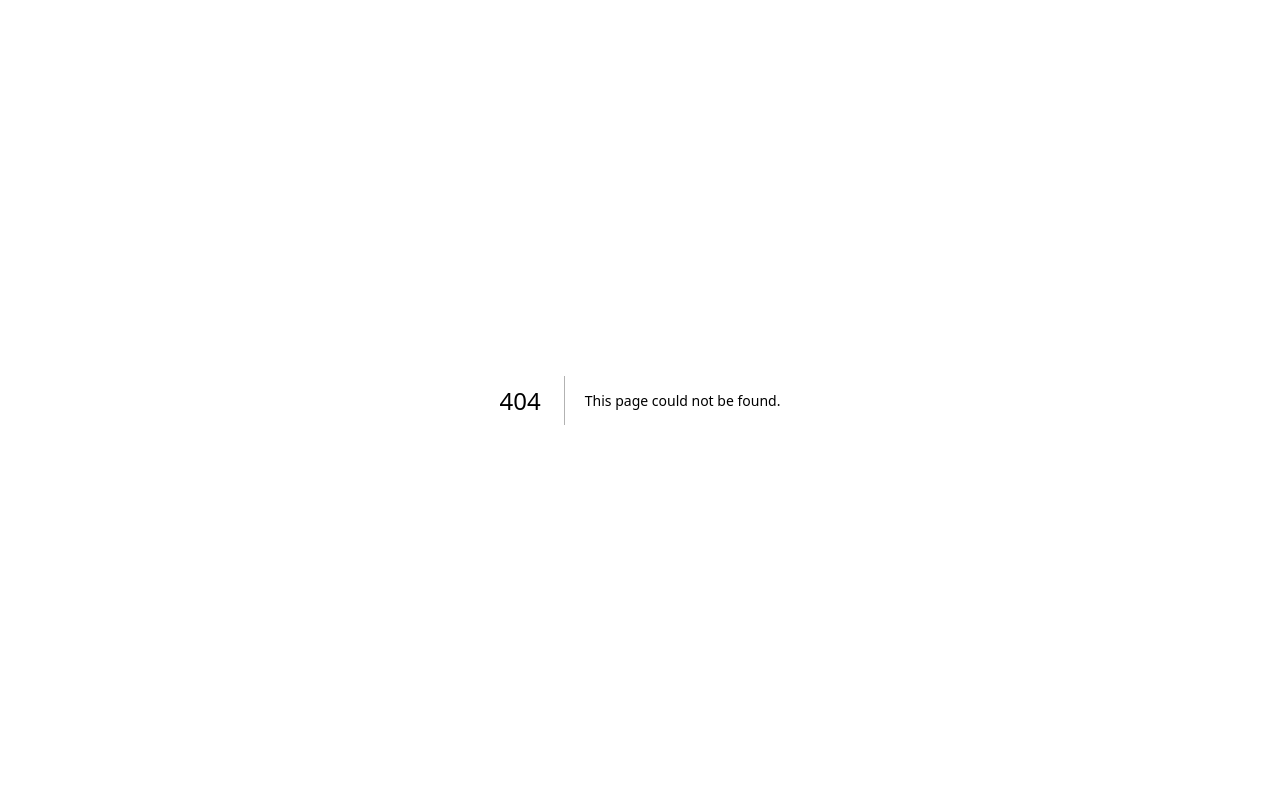
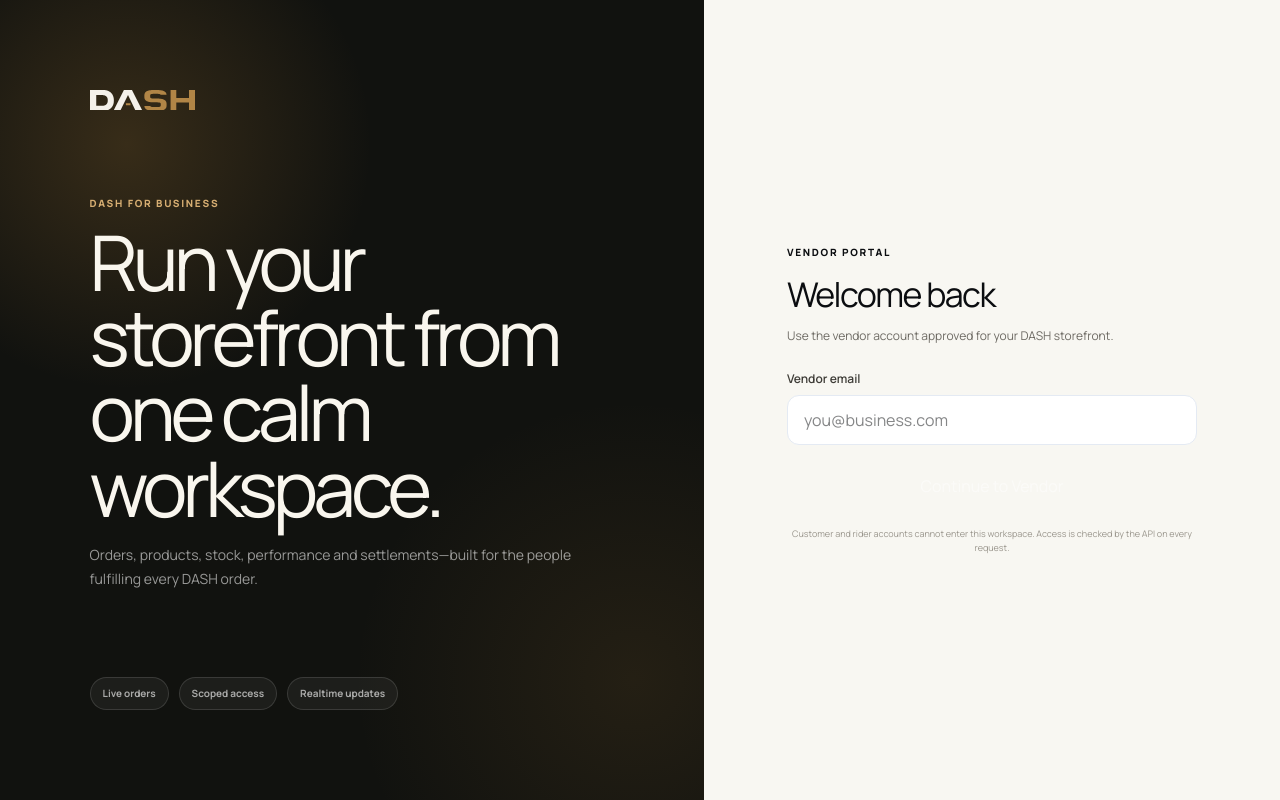
Before and after one commit to Dash-World-Limited/DASH-APP, a Next.js app in the folder apps/web/: page /vendor/signin in a window 1280 px wide. Before the commit this address had no page. Built offline with nearby package versions, Linux system fonts and the light colour scheme; no server answers.

Commit message:
feat(vendor): add branded vendor sign-in route

```diff
--- /dev/null
+++ b/apps/web/src/app/vendor/signin/page.tsx
@@ -0,0 +1,187 @@
+'use client';
+
+import { useRouter } from 'next/navigation';
+import { useState, type FormEvent } from 'react';
+
+import { DashWordmark as BrandWordmark } from '@/components/brand/DashWordmark';
+import { ApiRequestError } from '@/lib/api';
+import { requestOtp, verifyOtp } from '@/lib/session';
+import styles from '../vendor.module.css';
+
+function DashWordmark() {
+  return (
+    <span className={styles.wordmark}>
+      <BrandWordmark />
+    </span>
+  );
+}
+
+export default function VendorSignInPage() {
+  const router = useRouter();
+  const [email, setEmail] = useState('');
+  const [code, setCode] = useState('');
+  const [stage, setStage] = useState<'email' | 'code'>('email');
+  const [busy, setBusy] = useState(false);
+  const [error, setError] = useState<string | null>(null);
+  const [devCode, setDevCode] = useState<string | null>(null);
+
+  async function sendCode(event: FormEvent<HTMLFormElement>) {
+    event.preventDefault();
+    setBusy(true);
+    setError(null);
+
+    try {
+      const result = await requestOtp({ email: email.trim().toLowerCase() });
+      setDevCode(result.devCode ?? null);
+      setStage('code');
+    } catch (caught) {
+      setError(
+        caught instanceof ApiRequestError
+          ? caught.message
+          : 'We could not send your sign-in code. Please try again.',
+      );
+    } finally {
+      setBusy(false);
+    }
+  }
+
+  async function confirmCode(event: FormEvent<HTMLFormElement>) {
+    event.preventDefault();
+    setBusy(true);
+    setError(null);
+
+    try {
+      await verifyOtp({ email: email.trim().toLowerCase() }, code);
+      router.replace('/vendor');
+      router.refresh();
+    } catch (caught) {
+      setError(
+        caught instanceof ApiRequestError
+          ? caught.message
+          : 'We could not verify that code. Please try again.',
+      );
+    } finally {
+      setBusy(false);
+    }
+  }
+
+  return (
+    <main className={styles.signInScreen}>
+      <section className={styles.signInBrand}>
+        <DashWordmark />
+
+        <div>
+          <p className={styles.kickerLight}>DASH for business</p>
+          <h1>Run your storefront from one calm workspace.</h1>
+          <p>
+            Orders, products, stock, performance and settlements—built for the people
+            fulfilling every DASH order.
+          </p>
+        </div>
+
+        <div className={styles.signInProof}>
+          <span>Live orders</span>
+          <span>Scoped access</span>
+          <span>Realtime updates</span>
+        </div>
+      </section>
+
+      <section className={styles.signInPanel}>
+        <div className={styles.signInCard}>
+          <p className={styles.eyebrow}>Vendor portal</p>
+          <h2>Welcome back</h2>
+          <p>Use the vendor account approved for your DASH storefront.</p>
+
+          {error ? (
+            <div
+              role="alert"
+              className="mb-4 rounded-xl border border-red-200 bg-red-50 px-4 py-3 text-sm font-medium text-red-700"
+            >
+              {error}
+            </div>
+          ) : null}
+
+          {stage === 'email' ? (
+            <form className="space-y-4" onSubmit={sendCode}>
+              <label className="block">
+                <span className="mb-2 block text-xs font-semibold text-[#3d3b36]">Vendor email</span>
+                <input
+                  type="email"
+                  inputMode="email"
+                  autoComplete="email"
+                  required
+                  value={email}
+                  onChange={(event) => setEmail(event.target.value)}
+                  placeholder="you@business.com"
+                  className="min-h-[50px] w-full rounded-xl border border-[#d8cfbf] bg-white px-4 text-sm text-[#0b0d10] outline-none transition focus:border-[#946a2b] focus:ring-4 focus:ring-[#f3e8d6]"
+                />
+              </label>
+
+              <button
+                className={styles.primaryButton}
+                type="submit"
+                disabled={busy || !email.trim()}
+              >
+                {busy ? 'Sending code…' : 'Continue to Vendor'}
+              </button>
+            </form>
+          ) : (
+            <form className="space-y-4" onSubmit={confirmCode}>
+              <label className="block">
+                <span className="mb-2 block text-xs font-semibold text-[#3d3b36]">6-digit code</span>
+                <input
+                  inputMode="numeric"
+                  autoComplete="one-time-code"
+                  pattern="\d{6}"
+                  maxLength={6}
+                  required
+                  autoFocus
+                  value={code}
+                  onChange={(event) => setCode(event.target.value.replace(/\D/g, '').slice(0, 6))}
+                  placeholder="000000"
+                  className="min-h-[50px] w-full rounded-xl border border-[#d8cfbf] bg-white px-4 text-center text-xl font-semibold tracking-[0.3em] text-[#0b0d10] outline-none transition focus:border-[#946a2b] focus:ring-4 focus:ring-[#f3e8d6]"
+                />
+              </label>
+
+              {devCode ? (
+                <button
+                  type="button"
+                  onClick={() => setCode(devCode)}
+                  className="w-full rounded-xl border border-[#d8cfbf] bg-[#f4f2ec] px-4 py-3 text-left text-xs text-[#6e6b64]"
+                >
+                  Staging code: <strong className="text-[#0b0d10]">{devCode}</strong>
+                </button>
+              ) : null}
+
+              <button
+                className={styles.primaryButton}
+                type="submit"
+                disabled={busy || code.length !== 6}
+              >
+                {busy ? 'Checking…' : 'Sign in to Vendor'}
+              </button>
+
+              <button
+                type="button"
+                className="w-full text-center text-xs font-semibold text-[#6e6b64] underline underline-offset-4"
+                onClick={() => {
+                  setStage('email');
+                  setCode('');
+                  setDevCode(null);
+                  setError(null);
+                }}
+              >
+                Use a different email
+              </button>
+            </form>
+          )}
+
+          <small>
+            Customer and rider accounts cannot enter this workspace. Access is checked
+            by the API on every request.
+          </small>
+        </div>
+      </section>
+    </main>
+  );
+}
```
